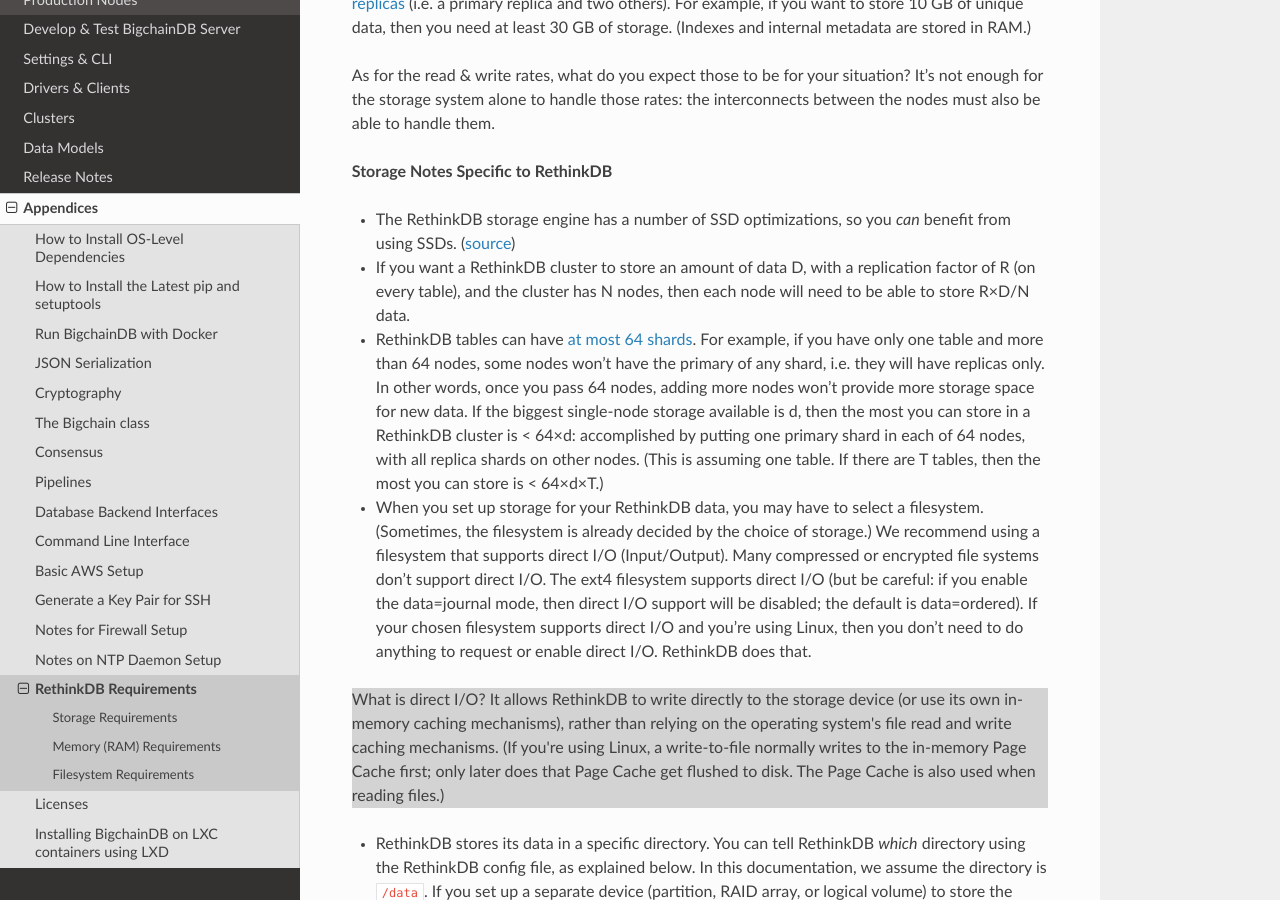
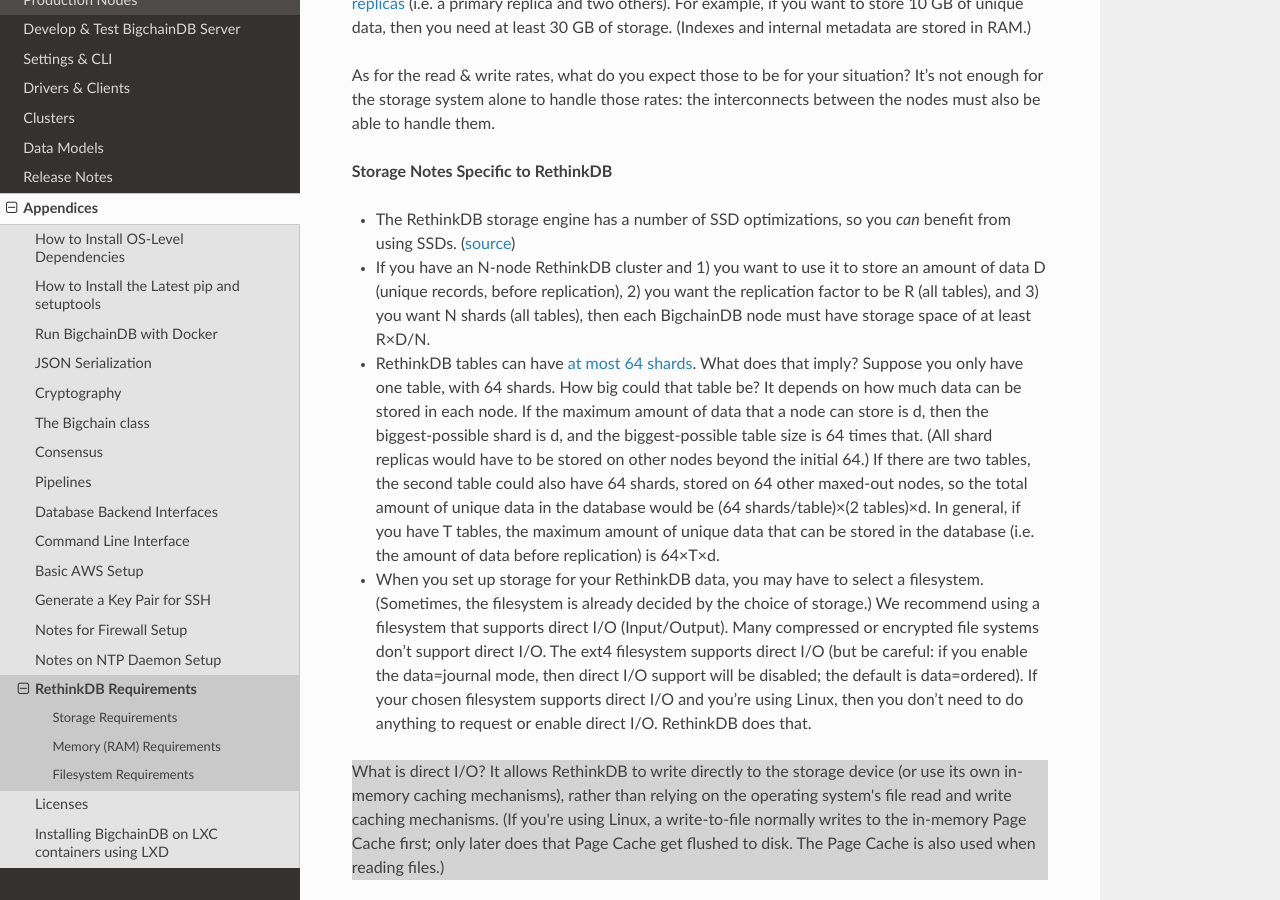
Before and after one commit to bigchaindb/bigchaindb, a Sphinx documentation site: the page built from docs/server/source/appendices/rethinkdb-reqs.md, in a window 1280 px wide and 900 px high, scrolled down 584 px. Built offline with Sphinx 7.4.7 and the Read the Docs theme 2.0.0, drawn with Linux system fonts in a browser that asks for light colours; pages that are not in the unit, such as notebooks, are missing from menus.

Commit message:
clarified notes on RethinkDB storage based on @r-marques comments

```diff
--- a/docs/server/source/appendices/rethinkdb-reqs.md
+++ b/docs/server/source/appendices/rethinkdb-reqs.md
@@ -20,9 +20,9 @@
 
 * The RethinkDB storage engine has a number of SSD optimizations, so you _can_ benefit from using SSDs. ([source](https://www.rethinkdb.com/docs/architecture/))
 
-* If you want a RethinkDB cluster to store an amount of data D, with a replication factor of R (on every table), and the cluster has N nodes, then each node will need to be able to store R×D/N data.
+* If you have an N-node RethinkDB cluster and 1) you want to use it to store an amount of data D (unique records, before replication), 2) you want the replication factor to be R (all tables), and 3) you want N shards (all tables), then each BigchainDB node must have storage space of at least R×D/N.
 
-* RethinkDB tables can have [at most 64 shards](https://rethinkdb.com/limitations/). For example, if you have only one table and more than 64 nodes, some nodes won't have the primary of any shard, i.e. they will have replicas only. In other words, once you pass 64 nodes, adding more nodes won't provide more storage space for new data. If the biggest single-node storage available is d, then the most you can store in a RethinkDB cluster is < 64×d: accomplished by putting one primary shard in each of 64 nodes, with all replica shards on other nodes. (This is assuming one table. If there are T tables, then the most you can store is < 64×d×T.)
+* RethinkDB tables can have [at most 64 shards](https://rethinkdb.com/limitations/). What does that imply? Suppose you only have one table, with 64 shards. How big could that table be? It depends on how much data can be stored in each node. If the maximum amount of data that a node can store is d, then the biggest-possible shard is d, and the biggest-possible table size is 64 times that. (All shard replicas would have to be stored on other nodes beyond the initial 64.) If there are two tables, the second table could also have 64 shards, stored on 64 other maxed-out nodes, so the total amount of unique data in the database would be (64 shards/table)×(2 tables)×d. In general, if you have T tables, the maximum amount of unique data that can be stored in the database (i.e. the amount of data before replication) is 64×T×d.
 
 * When you set up storage for your RethinkDB data, you may have to select a filesystem. (Sometimes, the filesystem is already decided by the choice of storage.) We recommend using a filesystem that supports direct I/O (Input/Output). Many compressed or encrypted file systems don't support direct I/O. The ext4 filesystem supports direct I/O (but be careful: if you enable the data=journal mode, then direct I/O support will be disabled; the default is data=ordered). If your chosen filesystem supports direct I/O and you're using Linux, then you don't need to do anything to request or enable direct I/O. RethinkDB does that.
 
```
